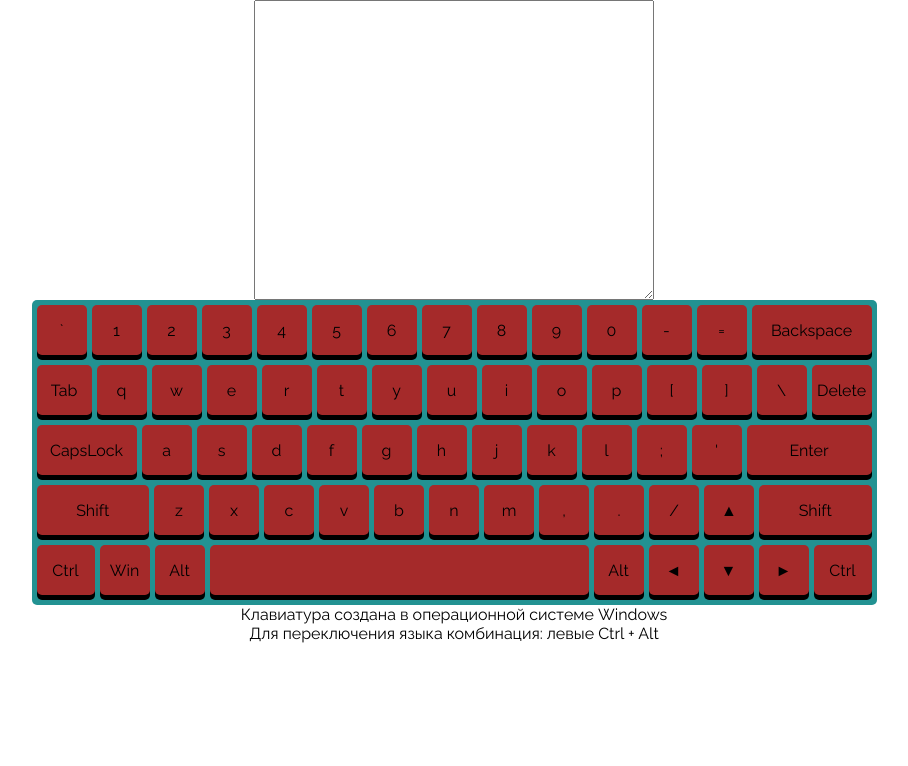
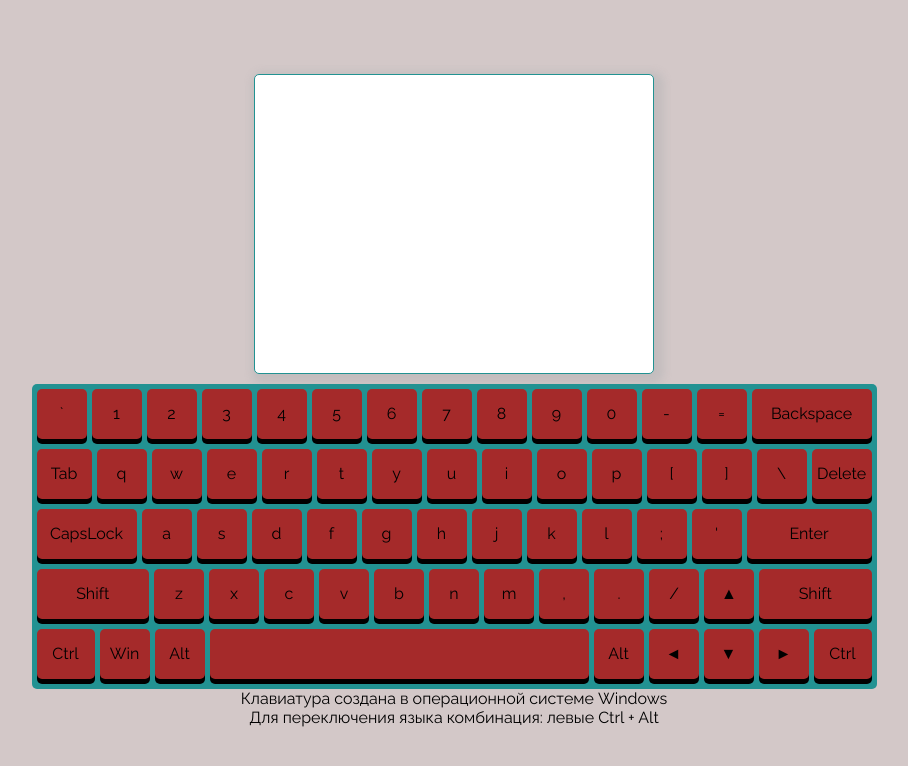
Before and after one commit to aimner/aimner.github.io, a website: page keyboard/index.html in a window 1280 px wide. Shown: the whole page, without its empty margins (186-1094 px from the left). Drawn offline with Linux system fonts and the light colour scheme.

Commit message:
feat: added new style

```diff
--- a/keyboard/index.js
+++ b/keyboard/index.js
@@ -1,37 +1,116 @@
-const body = document.querySelector('body');
-const container = document.createElement('div');
-const textArea = document.createElement('textarea');
-const keyboard = document.createElement('div');
-const whatSistem = document.createElement('div');
-const howChangeLang = document.createElement('div');
-const keyBoardcods = [['Backspace', 'Equal', 'Minus', 'Digit0', 'Digit9', 'Digit8', 'Digit7', 'Digit6', 'Digit5', 'Digit4', 'Digit3', 'Digit2', 'Digit1', 'Backquote'],
-    ['Delete', 'Backslash', 'BracketRight', 'BracketLeft', 'KeyP', 'KeyO', 'KeyI', 'KeyU', 'KeyY', 'KeyT', 'KeyR', 'KeyE', 'KeyW', 'KeyQ', 'Tab'],
-    ['Enter', 'Quote', 'Semicolon', 'KeyL', 'KeyK', 'KeyJ', 'KeyH', 'KeyG', 'KeyF', 'KeyD', 'KeyS', 'KeyA', 'CapsLock'],
-    ['ShiftRight', 'ArrowUp', 'Slash', 'Period', 'Comma', 'KeyM', 'KeyN', 'KeyB', 'KeyV', 'KeyC', 'KeyX', 'KeyZ', 'ShiftLeft'],
-    ['ControlRight', 'ArrowRight', 'ArrowDown', 'ArrowLeft', 'AltRight', 'Space', 'AltLeft', 'MetaLeft', 'ControlLeft']];
+const body = document.querySelector("body");
+const container = document.createElement("div");
+const textArea = document.createElement("textarea");
+const keyboard = document.createElement("div");
+const whatSistem = document.createElement("div");
+const howChangeLang = document.createElement("div");
+const keyBoardcods = [
+  [
+    "Backspace",
+    "Equal",
+    "Minus",
+    "Digit0",
+    "Digit9",
+    "Digit8",
+    "Digit7",
+    "Digit6",
+    "Digit5",
+    "Digit4",
+    "Digit3",
+    "Digit2",
+    "Digit1",
+    "Backquote",
+  ],
+  [
+    "Delete",
+    "Backslash",
+    "BracketRight",
+    "BracketLeft",
+    "KeyP",
+    "KeyO",
+    "KeyI",
+    "KeyU",
+    "KeyY",
+    "KeyT",
+    "KeyR",
+    "KeyE",
+    "KeyW",
+    "KeyQ",
+    "Tab",
+  ],
+  [
+    "Enter",
+    "Quote",
+    "Semicolon",
+    "KeyL",
+    "KeyK",
+    "KeyJ",
+    "KeyH",
+    "KeyG",
+    "KeyF",
+    "KeyD",
+    "KeyS",
+    "KeyA",
+    "CapsLock",
+  ],
+  [
+    "ShiftRight",
+    "ArrowUp",
+    "Slash",
+    "Period",
+    "Comma",
+    "KeyM",
+    "KeyN",
+    "KeyB",
+    "KeyV",
+    "KeyC",
+    "KeyX",
+    "KeyZ",
+    "ShiftLeft",
+  ],
+  [
+    "ControlRight",
+    "ArrowRight",
+    "ArrowDown",
+    "ArrowLeft",
+    "AltRight",
+    "Space",
+    "AltLeft",
+    "MetaLeft",
+    "ControlLeft",
+  ],
+];
 
-const keyboardRaws = [['Backspace', '=', '-', '0', '9', '8', '7', '6', '5', '4', '3', '2', '1', '`'],
-    ['Delete', '\\', ']', '[', 'p', 'o', 'i', 'u', 'y', 't', 'r', 'e', 'w', 'q', 'Tab'],
-    ['Enter', '\'', ';', 'l', 'k', 'j', 'h', 'g', 'f', 'd', 's', 'a', 'CapsLock'],
-    ['Shift', '▲', '/', '.', ',', 'm', 'n', 'b', 'v', 'c', 'x', 'z', 'Shift'],
-    ['Ctrl', '►', '▼', '◄', 'Alt', ' ', 'Alt', 'Win', 'Ctrl']];
+const keyboardRaws = [
+  ["Backspace", "=", "-", "0", "9", "8", "7", "6", "5", "4", "3", "2", "1", "`"],
+  ["Delete", "\\", "]", "[", "p", "o", "i", "u", "y", "t", "r", "e", "w", "q", "Tab"],
+  ["Enter", "'", ";", "l", "k", "j", "h", "g", "f", "d", "s", "a", "CapsLock"],
+  ["Shift", "▲", "/", ".", ",", "m", "n", "b", "v", "c", "x", "z", "Shift"],
+  ["Ctrl", "►", "▼", "◄", "Alt", " ", "Alt", "Win", "Ctrl"],
+];
 
-const keyboardRawsRu = [['Backspace', '=', '-', '0', '9', '8', '7', '6', '5', '4', '3', '2', '1', 'ё'],
-    ['Delete', '\\', 'ъ', 'х', 'з', 'щ', 'ш', 'г', 'н', 'е', 'к', 'у', 'ц', 'й', 'Tab'],
-    ['Enter', 'э', 'ж', 'д', 'л', 'о', 'р', 'п', 'а', 'в', 'ы', 'ф', 'CapsLock'],
-    ['Shift', '▲', '.', 'ю', 'б', 'ь', 'т', 'и', 'м', 'с', 'ч', 'я', 'Shift'],
-    ['Ctrl', '►', '▼', '◄', 'Alt', ' ', 'Alt', 'Win', 'Ctrl']];
+const keyboardRawsRu = [
+  ["Backspace", "=", "-", "0", "9", "8", "7", "6", "5", "4", "3", "2", "1", "ё"],
+  ["Delete", "\\", "ъ", "х", "з", "щ", "ш", "г", "н", "е", "к", "у", "ц", "й", "Tab"],
+  ["Enter", "э", "ж", "д", "л", "о", "р", "п", "а", "в", "ы", "ф", "CapsLock"],
+  ["Shift", "▲", ".", "ю", "б", "ь", "т", "и", "м", "с", "ч", "я", "Shift"],
+  ["Ctrl", "►", "▼", "◄", "Alt", " ", "Alt", "Win", "Ctrl"],
+];
 
-const lettersShift = [['Backspace', '+', '_', ')', '(', '*', '&', '^', '%', '$', '#', '@', '!', '~'],
-    ['Delete', '|', '{', '}', 'p', 'o', 'i', 'u', 'y', 't', 'r', 'e', 'w', 'q', 'Tab'],
-    ['Enter', '\"', ':', 'l', 'k', 'j', 'h', 'g', 'f', 'd', 's', 'a', 'CapsLock'],
-    ['Shift', '▲', '?', '>', '<', 'm', 'n', 'b', 'v', 'c', 'x', 'z', 'Shift'],
-    ['Ctrl', '►', '▼', '◄', 'Alt', ' ', 'Alt', 'Win', 'Ctrl']];
-const lettersShiftRu = [['Backspace', '+', '_', ')', '(', '*', '?', ':', '%', ';', '№', '"', '!', 'Ё'],
-    ['Delete', '/', 'ъ', 'х', 'з', 'щ', 'ш', 'г', 'н', 'е', 'к', 'у', 'ц', 'й', 'Tab'],
-    ['Enter', 'э', 'ж', 'д', 'л', 'о', 'р', 'п', 'а', 'в', 'ы', 'ф', 'CapsLock'],
-    ['Shift', '▲', ',', 'ю', 'б', 'ь', 'т', 'и', 'м', 'с', 'ч', 'я', 'Shift'],
-    ['Ctrl', '►', '▼', '◄', 'Alt', ' ', 'Alt', 'Win', 'Ctrl']];
+const lettersShift = [
+  ["Backspace", "+", "_", ")", "(", "*", "&", "^", "%", "$", "#", "@", "!", "~"],
+  ["Delete", "|", "{", "}", "p", "o", "i", "u", "y", "t", "r", "e", "w", "q", "Tab"],
+  ["Enter", '"', ":", "l", "k", "j", "h", "g", "f", "d", "s", "a", "CapsLock"],
+  ["Shift", "▲", "?", ">", "<", "m", "n", "b", "v", "c", "x", "z", "Shift"],
+  ["Ctrl", "►", "▼", "◄", "Alt", " ", "Alt", "Win", "Ctrl"],
+];
+const lettersShiftRu = [
+  ["Backspace", "+", "_", ")", "(", "*", "?", ":", "%", ";", "№", '"', "!", "Ё"],
+  ["Delete", "/", "ъ", "х", "з", "щ", "ш", "г", "н", "е", "к", "у", "ц", "й", "Tab"],
+  ["Enter", "э", "ж", "д", "л", "о", "р", "п", "а", "в", "ы", "ф", "CapsLock"],
+  ["Shift", "▲", ",", "ю", "б", "ь", "т", "и", "м", "с", "ч", "я", "Shift"],
+  ["Ctrl", "►", "▼", "◄", "Alt", " ", "Alt", "Win", "Ctrl"],
+];
 
 const buttonsArr = [];
 const letters = [];
@@ -41,14 +120,14 @@ let lang = true;
 // BUTTONS CONSTRUCTOR
 class ButClass {
   createContainer() {
-        container.className = 'container';
+    container.className = "container";
     body.prepend(container);
     container.prepend(textArea);
-        keyboard.className = 'keyboard__container';
+    keyboard.className = "keyboard__container";
     container.append(keyboard);
-        whatSistem.innerHTML = 'Клавиатура создана в операционной системе Windows';
+    whatSistem.innerHTML = "Клавиатура создана в операционной системе Windows";
     container.append(whatSistem);
-        howChangeLang.innerHTML = 'Для переключения языка комбинация: левыe Ctrl + Alt';
+    howChangeLang.innerHTML = "Для переключения языка комбинация: левыe Ctrl + Alt";
     container.append(howChangeLang);
     this.createKeyboardRaw();
   }
@@ -56,8 +135,8 @@ class ButClass {
   createKeyboardRaw() {
     const keyboardRaw = [];
     for (let i = 0; i < keyboardRaws.length; i++) {
-            keyboardRaw[i] = document.createElement('div');
-            keyboardRaw[i].className = 'keyboard__raw';
+      keyboardRaw[i] = document.createElement("div");
+      keyboardRaw[i].className = "keyboard__raw";
       keyboard.append(keyboardRaw[i]);
       this.createButtons(keyboardRaw[i], keyboardRaws[i], keyboardRawsRu[i], keyBoardcods[i]);
     }
@@ -66,9 +145,9 @@ class ButClass {
   createButtons(keyboardRaw, keyboardRaws, keyboardRawsRu, keyBoardcods) {
     const buttons = [];
     for (let i = 0; i < keyboardRaws.length; i++) {
-            buttons[i] = document.createElement('div');
-            buttons[i].className = 'button';
-            buttons[i].setAttribute('data-cod', keyBoardcods[i]);
+      buttons[i] = document.createElement("div");
+      buttons[i].className = "button";
+      buttons[i].setAttribute("data-cod", keyBoardcods[i]);
       keyboardRaw.prepend(buttons[i]);
       this.createButtonsText(buttons[i], keyboardRaws[i], keyboardRawsRu[i]);
       if (keyboardRaws[i].length === 1) {
@@ -80,7 +159,7 @@ class ButClass {
   }
 
   createButtonsText(button, keyboardRaw, keyboardRawRu) {
-        if (localStorage.getItem('language') === 'true') {
+    if (localStorage.getItem("language") === "true") {
       button.innerHTML = keyboardRawRu;
     } else {
       button.innerHTML = keyboardRaw;
@@ -90,36 +169,38 @@ class ButClass {
   changeButtonText() {
     for (let i = 0; i < keyboardRaws.length; i++) {
       for (let j = 0; j < keyboardRaws[i].length; j++) {
-                lang ? buttonsArr[i][j].innerHTML = keyboardRawsRu[i][j] : buttonsArr[i][j].innerHTML = keyboardRaws[i][j];
+        lang
+          ? (buttonsArr[i][j].innerHTML = keyboardRawsRu[i][j])
+          : (buttonsArr[i][j].innerHTML = keyboardRaws[i][j]);
       }
     }
   }
 
   addClass(button) {
     switch (button.textContent) {
-        case 'Backspace':
-            button.classList.add('backspace');
+      case "Backspace":
+        button.classList.add("backspace");
         break;
-        case 'Tab':
-            button.classList.add('tab');
+      case "Tab":
+        button.classList.add("tab");
         break;
-        case 'CapsLock':
-            button.classList.add('caps-lock');
+      case "CapsLock":
+        button.classList.add("caps-lock");
         break;
-        case 'Shift':
-            button.classList.add('shift');
+      case "Shift":
+        button.classList.add("shift");
         break;
-        case 'Ctrl':
-            button.classList.add('ctrl');
+      case "Ctrl":
+        button.classList.add("ctrl");
         break;
-        case ' ':
-            button.classList.add('space');
+      case " ":
+        button.classList.add("space");
         break;
-        case 'Enter':
-            button.classList.add('enter');
+      case "Enter":
+        button.classList.add("enter");
         break;
-        case 'Delete':
-            button.classList.add('del');
+      case "Delete":
+        button.classList.add("del");
         break;
     }
   }
@@ -130,16 +211,16 @@ ButtonsConstructor.createContainer();
 
 // TYPE ANG CHANGE TEXT
 letters.forEach((item) => {
-    item.addEventListener('click', () => {
+  item.addEventListener("click", () => {
     textArea.value += item.textContent;
   });
 });
 
 for (const item of buttonsArr) {
   item.forEach((elem) => {
-        elem.addEventListener('mousedown', () => {
-            if (elem.textContent !== 'CapsLock') {
-                elem.classList.add('active-button');
+    elem.addEventListener("mousedown", () => {
+      if (elem.textContent !== "CapsLock") {
+        elem.classList.add("active-button");
       }
     });
   });
@@ -147,9 +228,9 @@ for (const item of buttonsArr) {
 
 for (const item of buttonsArr) {
   item.forEach((elem) => {
-        elem.addEventListener('mouseup', () => {
-            if (elem.textContent !== 'CapsLock') {
-                elem.classList.remove('active-button');
+    elem.addEventListener("mouseup", () => {
+      if (elem.textContent !== "CapsLock") {
+        elem.classList.remove("active-button");
       }
     });
   });
@@ -157,71 +238,71 @@ for (const item of buttonsArr) {
 
 let langFlag = false;
 
-document.addEventListener('keydown', (event) => {
-    if (event.key === 'Control') {
+document.addEventListener("keydown", (event) => {
+  if (event.key === "Control") {
     langFlag = true;
   }
-    if (event.key === 'Alt' && langFlag) {
-        lang ? lang = false : lang = true;
-        localStorage.setItem('language', lang);
+  if (event.key === "Alt" && langFlag) {
+    lang ? (lang = false) : (lang = true);
+    localStorage.setItem("language", lang);
     ButtonsConstructor.changeButtonText();
     langFlag = false;
   }
 
   for (key of buttonsArr) {
     for (item of key) {
-            if (item.dataset.cod === event.code && event.key != 'CapsLock') {
-                item.classList.add('active-button');
-                if (item.textContent.length === 1 && event.code != 'Space' && textOn) {
+      if (item.dataset.cod === event.code && event.key != "CapsLock") {
+        item.classList.add("active-button");
+        if (item.textContent.length === 1 && event.code != "Space" && textOn) {
           textArea.value += item.textContent;
         }
       }
     }
   }
   switch (event.key) {
-    case 'Delete':
-        textOn ? delText() : console.log('lol');
+    case "Delete":
+      textOn ? delText() : console.log("lol");
       break;
-    case 'Backspace':
-        textOn ? bacText() : console.log('lol');
+    case "Backspace":
+      textOn ? bacText() : console.log("lol");
       break;
-    case 'Enter':
-        textOn ? textArea.value += '\n' : console.log('lol');
+    case "Enter":
+      textOn ? (textArea.value += "\n") : console.log("lol");
       break;
-    case 'CapsLock':
-        textOn ? increaseText() : console.log('lol');
+    case "CapsLock":
+      textOn ? increaseText() : console.log("lol");
       break;
-    case ' ':
-        textOn ? textArea.value += ' ' : console.log('lol');
+    case " ":
+      textOn ? (textArea.value += " ") : console.log("lol");
       break;
-    case 'Shift':
-        textOn ? increaseTextShift(event) : console.log('lol');
+    case "Shift":
+      textOn ? increaseTextShift(event) : console.log("lol");
       break;
   }
 });
 
-document.addEventListener('keyup', (event) => {
+document.addEventListener("keyup", (event) => {
   for (key of buttonsArr) {
     for (item of key) {
-            if (item.dataset.cod === event.code && event.key != 'CapsLock') {
-                item.classList.remove('active-button');
+      if (item.dataset.cod === event.code && event.key != "CapsLock") {
+        item.classList.remove("active-button");
       }
     }
   }
   switch (event.key) {
-    case 'Shift':
-        textOn ? increaseTextShift(event) : console.log('lol');
+    case "Shift":
+      textOn ? increaseTextShift(event) : console.log("lol");
       break;
   }
 });
 // ADDITIONAL BUTTONS
 
-const del = document.querySelector('.del');
-const backspace = document.querySelector('.backspace');
-const enter = document.querySelector('.enter');
-const capsLock = document.querySelector('.caps-lock');
-const space = document.querySelector('.space');
-const shift = document.querySelectorAll('.shift');
+const del = document.querySelector(".del");
+const backspace = document.querySelector(".backspace");
+const enter = document.querySelector(".enter");
+const capsLock = document.querySelector(".caps-lock");
+const space = document.querySelector(".space");
+const shift = document.querySelectorAll(".shift");
 let startSub;
 
 textArea.onfocus = function () {
@@ -232,44 +313,42 @@ textArea.onblur = function () {
   textOn = true;
 };
 
-del.addEventListener('click', (event) => {
+del.addEventListener("click", (event) => {
   delText();
 });
 
-backspace.addEventListener('click', (event) => {
+backspace.addEventListener("click", (event) => {
   bacText();
 });
 
-enter.addEventListener('click', (event) => {
-    textArea.value += '\n';
+enter.addEventListener("click", (event) => {
+  textArea.value += "\n";
 });
 
-capsLock.addEventListener('click', (event) => {
+capsLock.addEventListener("click", (event) => {
   increaseText();
 });
 
-
-shift.forEach(item => {
-    item.addEventListener('mousedown', (event) => {
+shift.forEach((item) => {
+  item.addEventListener("mousedown", (event) => {
     increaseTextShift(event);
   });
-})
+});
 
-
-shift.forEach(item => {
-    item.addEventListener('mouseup', (event) => {
+shift.forEach((item) => {
+  item.addEventListener("mouseup", (event) => {
     increaseTextShift(event);
   });
-})
+});
 
-space.addEventListener('click', (event) => {
-    textArea.value += '';
+space.addEventListener("click", (event) => {
+  textArea.value += "";
 });
 
 function increaseText() {
-    capsLock.classList.toggle('active-button');
+  capsLock.classList.toggle("active-button");
   letters.forEach((item) => {
-        if (capsLock.classList.contains('active-button')) {
+    if (capsLock.classList.contains("active-button")) {
       item.innerHTML = item.innerHTML.toUpperCase();
     } else {
       item.innerHTML = item.innerHTML.toLowerCase();
@@ -288,13 +367,23 @@ function increaseTextShift(event) {
 function increaseTextShiftRu(event) {
   for (let i = 0; i < keyboardRaws.length; i++) {
     for (let j = 0; j < keyboardRaws[i].length; j++) {
-            buttonsArr[i][j].innerHTML === lettersShiftRu[i][j] ? console.log('lol') : buttonsArr[i][j].innerHTML = lettersShiftRu[i][j];
-            if ((event.type === 'mousedown' || event.type === 'keydown') && buttonsArr[i][j].innerHTML.length <= 1) {
+      buttonsArr[i][j].innerHTML === lettersShiftRu[i][j]
+        ? console.log("lol")
+        : (buttonsArr[i][j].innerHTML = lettersShiftRu[i][j]);
+      if (
+        (event.type === "mousedown" || event.type === "keydown") &&
+        buttonsArr[i][j].innerHTML.length <= 1
+      ) {
         buttonsArr[i][j].innerHTML = buttonsArr[i][j].innerHTML.toUpperCase();
       }
-            if ((event.type === 'mouseup' || event.type === 'keyup') && buttonsArr[i][j].innerHTML.length <= 1) {
+      if (
+        (event.type === "mouseup" || event.type === "keyup") &&
+        buttonsArr[i][j].innerHTML.length <= 1
+      ) {
         buttonsArr[i][j].innerHTML = buttonsArr[i][j].innerHTML.toLowerCase();
-                buttonsArr[i][j].innerHTML === keyboardRawsRu[i][j] ? console.log('lol') : buttonsArr[i][j].innerHTML = keyboardRawsRu[i][j];
+        buttonsArr[i][j].innerHTML === keyboardRawsRu[i][j]
+          ? console.log("lol")
+          : (buttonsArr[i][j].innerHTML = keyboardRawsRu[i][j]);
       }
     }
   }
@@ -303,13 +392,23 @@ function increaseTextShiftRu(event) {
 function increaseTextShiftEn(event) {
   for (let i = 0; i < keyboardRaws.length; i++) {
     for (let j = 0; j < keyboardRaws[i].length; j++) {
-            buttonsArr[i][j].innerHTML === lettersShift[i][j] ? console.log('lol') : buttonsArr[i][j].innerHTML = lettersShift[i][j];
-            if ((event.type === 'mousedown' || event.type === 'keydown') && buttonsArr[i][j].innerHTML.length <= 1) {
+      buttonsArr[i][j].innerHTML === lettersShift[i][j]
+        ? console.log("lol")
+        : (buttonsArr[i][j].innerHTML = lettersShift[i][j]);
+      if (
+        (event.type === "mousedown" || event.type === "keydown") &&
+        buttonsArr[i][j].innerHTML.length <= 1
+      ) {
         buttonsArr[i][j].innerHTML = buttonsArr[i][j].innerHTML.toUpperCase();
       }
-            if ((event.type === 'mouseup' || event.type === 'keyup') && buttonsArr[i][j].innerHTML.length <= 1) {
+      if (
+        (event.type === "mouseup" || event.type === "keyup") &&
+        buttonsArr[i][j].innerHTML.length <= 1
+      ) {
         buttonsArr[i][j].innerHTML = buttonsArr[i][j].innerHTML.toLowerCase();
-                buttonsArr[i][j].innerHTML === keyboardRaws[i][j] ? console.log('lol') : buttonsArr[i][j].innerHTML = keyboardRaws[i][j];
+        buttonsArr[i][j].innerHTML === keyboardRaws[i][j]
+          ? console.log("lol")
+          : (buttonsArr[i][j].innerHTML = keyboardRaws[i][j]);
       }
     }
   }
--- a/keyboard/partials/_buttons.scss
+++ b/keyboard/partials/_buttons.scss
@@ -14,8 +14,6 @@
     &:hover {
         cursor: pointer;
         background-color: bisque;
-        // box-shadow: 0px 0px 0px 0px black;
-        // margin-top: 5px;
 
     }
 }
--- a/keyboard/partials/_container.scss
+++ b/keyboard/partials/_container.scss
@@ -5,15 +5,18 @@
   box-sizing: border-box;
   margin: 0;
   padding: 0;
-    font-family: 'Raleway', sans-serif;
+  font-family: "Raleway", sans-serif;
+}
+
+body {
+  background-color: rgb(211, 200, 200);
 }
 
 .container {
   width: 1280px;
   height: 100vh;
   margin: 0 auto;
-    @include flex(column, flex-start, center, wrap);
-
+  @include flex(column, center, center, wrap);
 }
 
 .keyboard__container {
@@ -23,16 +26,24 @@
   background-color: rgb(34, 146, 146);
   padding: 5px 5px 0 5px;
   border-radius: 5px;
+}
 
-
-}
 .keyboard__raw {
   @include flex(row, flex-start, flex-start, wrap);
   gap: 5px;
   height: 60px;
+}
 
-}
 textarea {
+  outline: none;
   width: 400px;
   height: 300px;
+  resize: none;
+  border-radius: 5px;
+  padding: 5px;
+  border: 1px solid rgb(34, 146, 146);
+  margin-bottom: 10px;
+  -webkit-box-shadow: 4px 4px 8px 6px rgba(135, 148, 157, 0.2);
+  -moz-box-shadow: 4px 4px 8px 6px rgba(135, 148, 157, 0.2);
+  box-shadow: 4px 4px 8px 6px rgba(135, 148, 157, 0.2);
 }
```
Also changed, not shown: keyboard/partials/style.css, 1 other file. Lines whose indentation alone changed are shown as unchanged.
